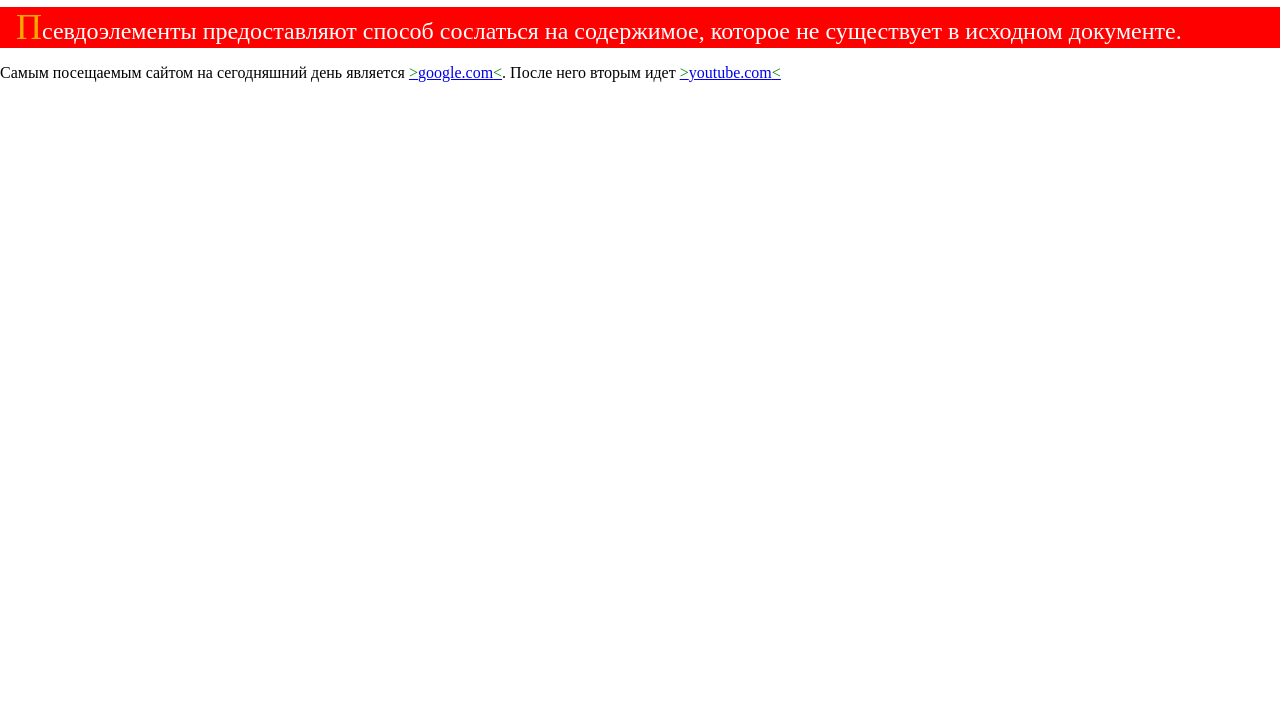
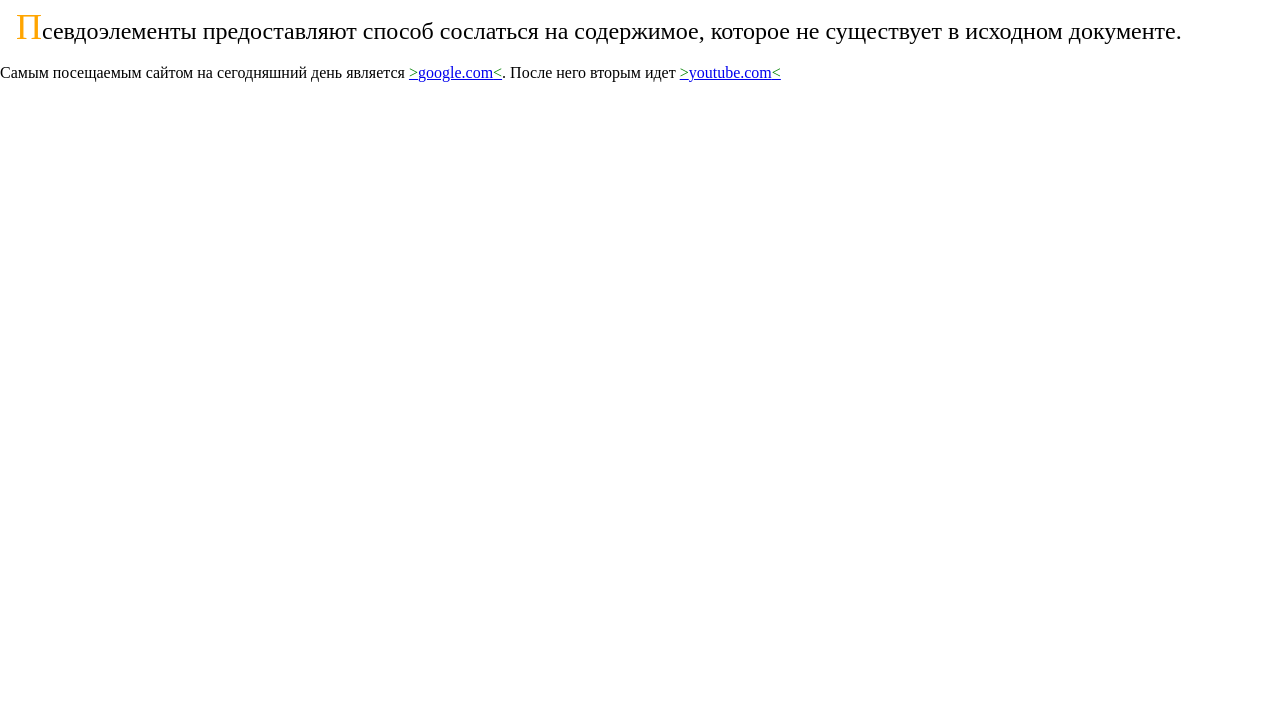
Before and after one commit to android81007/Pseudo-elements-Gromcode, a plain HTML site: page index.html in a window 1280 px wide. Shown: the part 73-800 px from the top of the page. Drawn offline with nearby package versions, Linux system fonts and the light colour scheme.

Commit message:
fife commit

```diff
--- a/styles.css
+++ b/styles.css
@@ -6,11 +6,6 @@
 
 .theory::first-line {
     font-size: 24px;
-}
-
-.theory{
-    background-color: red;
-    color: #fff;
 }
 
 p a[href]::before {
```
